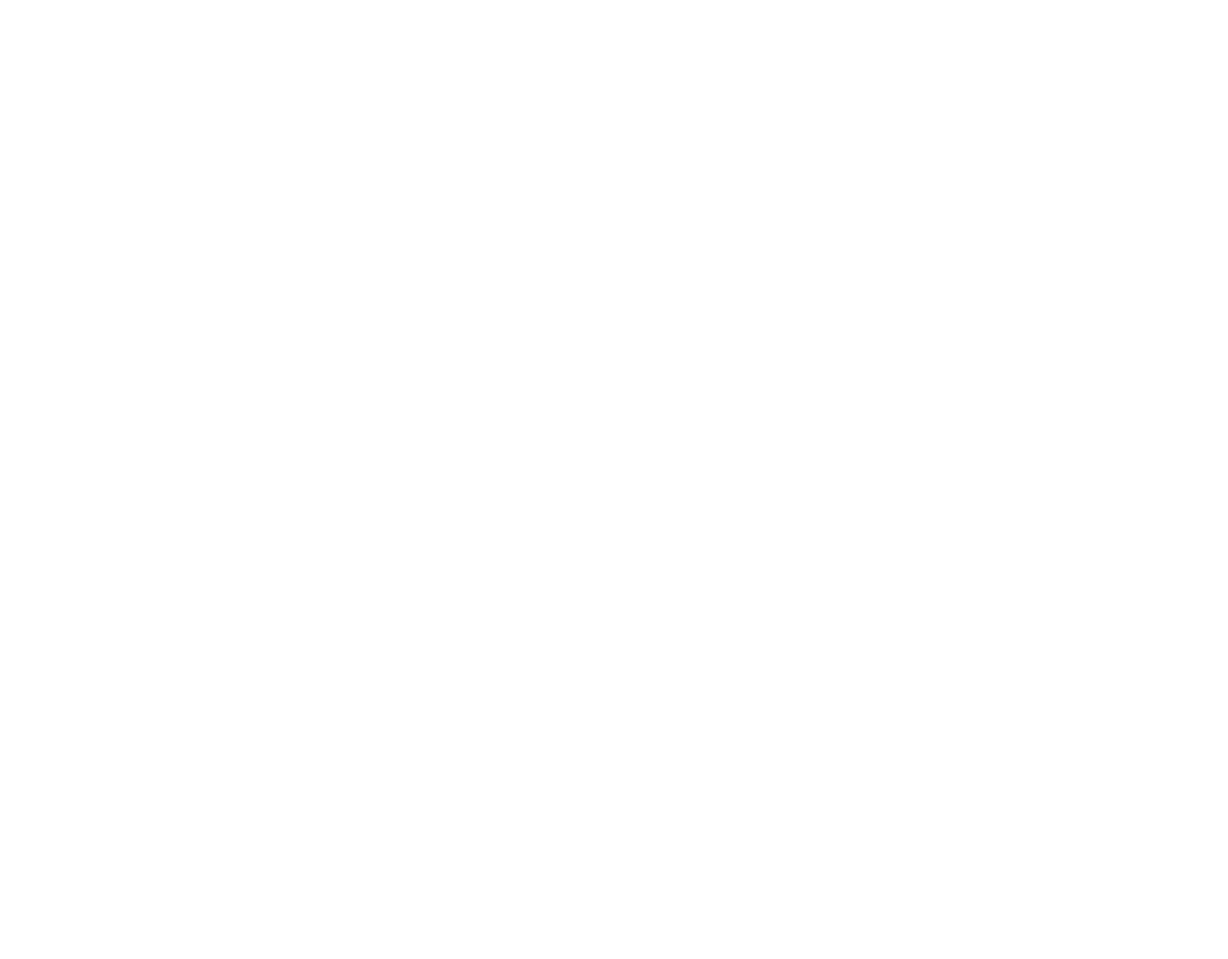
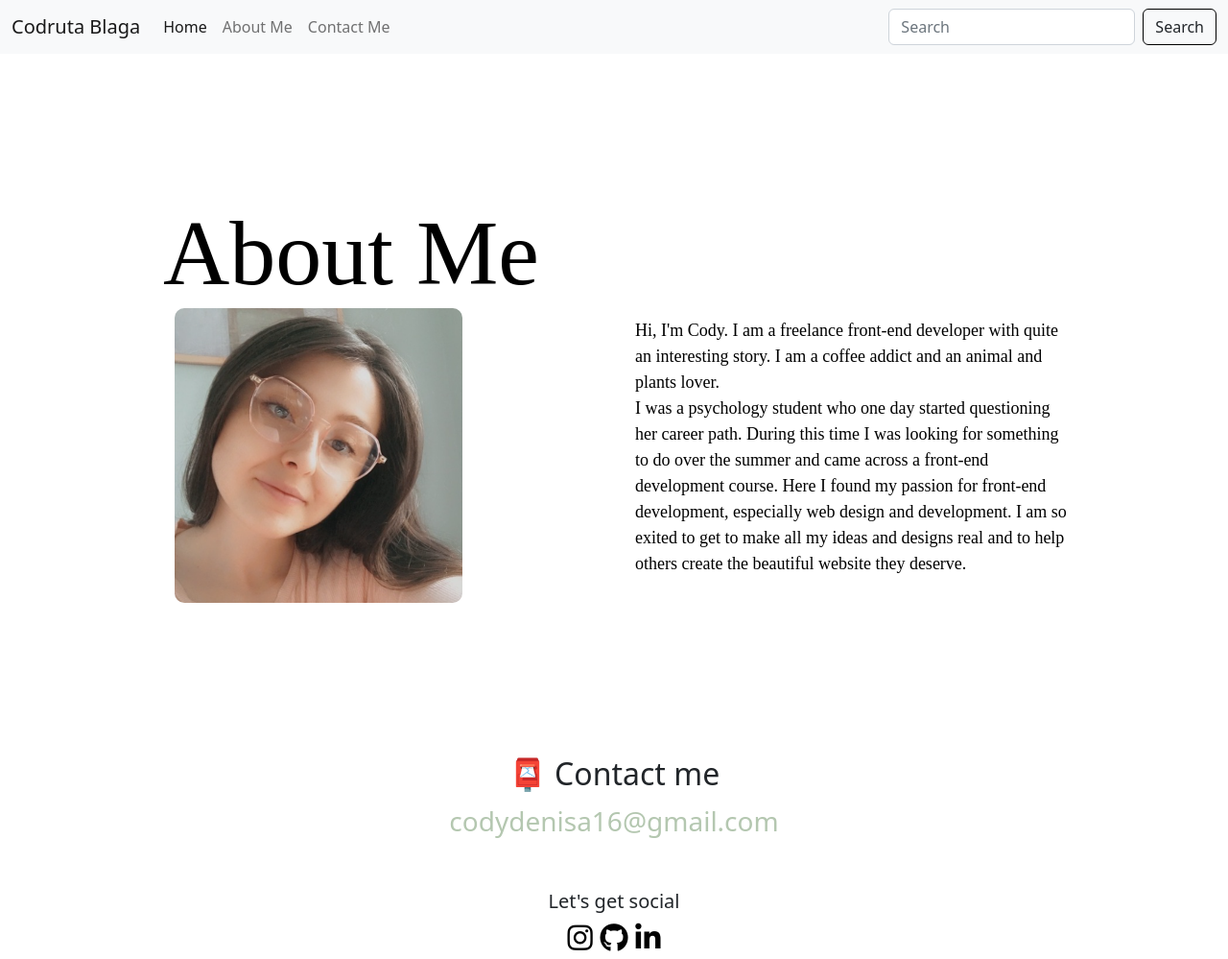
Before and after one commit to codycodu/portofolio-project, a plain HTML site: page about.html in a window 1280 px wide. Shown: the whole page at 96% size. Before the commit the page ends 800 px from the top, so only its background shows below. Drawn offline with nearby package versions, Linux system fonts and the light colour scheme.

Commit message:
About page updated

```diff
--- a/about.html
+++ b/about.html
@@ -1,12 +1,99 @@
 <!DOCTYPE html>
 <html lang="en">
-<head>
-    <meta charset="UTF-8">
-    <meta http-equiv="X-UA-Compatible" content="IE=edge">
-    <meta name="viewport" content="width=device-width, initial-scale=1.0">
+  <head>
+    <meta charset="UTF-8" />
+    <meta http-equiv="X-UA-Compatible" content="IE=edge" />
+    <meta name="viewport" content="width=device-width, initial-scale=1.0" />
+    <link
+      href="https://cdn.jsdelivr.net/npm/bootstrap@5.2.2/dist/css/bootstrap.min.css"
+      rel="stylesheet"
+      integrity="sha384-Zenh87qX5JnK2Jl0vWa8Ck2rdkQ2Bzep5IDxbcnCeuOxjzrPF/et3URy9Bv1WTRi"
+      crossorigin="anonymous"
+    />
+    <script
+      src="https://cdn.jsdelivr.net/npm/bootstrap@5.2.2/dist/js/bootstrap.bundle.min.js"
+      integrity="sha384-OERcA2EqjJCMA+/3y+gxIOqMEjwtxJY7qPCqsdltbNJuaOe923+mo//f6V8Qbsw3"
+      crossorigin="anonymous"
+    ></script>
+    <script
+      src="https://kit.fontawesome.com/71def6b447.js"
+      crossorigin="anonymous"
+    ></script>
+    <link rel="stylesheet" href="/styles/portofolio.css" />
+    <link rel="preconnect" href="https://fonts.googleapis.com" />
+    <link rel="preconnect" href="https://fonts.gstatic.com" crossorigin />
+    <link
+      href="https://fonts.googleapis.com/css2?family=Lato:wght@700&family=Roboto+Mono:wght@500&display=swap"
+      rel="stylesheet"
+    />
     <title>About Me</title>
-</head>
-<body>
-
-</body>
+  </head>
+  <body>
+    <nav class="navbar navbar-expand-lg sticky-top bg-light">
+      <div class="container-fluid">
+        <a class="navbar-brand" href="index.html" title="homepage">Codruta Blaga</a>
+        <button class="navbar-toggler" type="button" data-bs-toggle="collapse" data-bs-target="#navbarSupportedContent" aria-controls="navbarSupportedContent" aria-expanded="false" aria-label="Toggle navigation">
+          <span class="navbar-toggler-icon"></span>
+        </button>
+        <div class="collapse navbar-collapse" id="navbarSupportedContent">
+          <ul class="navbar-nav me-auto mb-2 mb-lg-0">
+            <li class="nav-item">
+              <a class="nav-link active" aria-current="page" href="index.html">Home</a>
+            </li>
+            <li class="nav-item">
+              <a class="nav-link" href="about.html">About Me</a>
+            </li>
+            <li class="nav-item">
+              <a class="nav-link" href="about.html#contact">
+                  Contact Me
+              </a>
+            </li>
+          </ul>
+          <form class="d-flex" role="search">
+            <input class="form-control me-2" type="search" placeholder="Search" aria-label="Search">
+            <button class="btn search-btn" type="submit">Search</button>
+          </form>
+        </div>
+      </div>
+    </nav>
+    <div class="about-hero">
+      <h1>About Me</h>
+        <div class="container">
+            <div class="row" id="about-hero">
+                <div class="col-6">
+        <img src="images/selfie.png" class="profile-pic" />
+        </div>
+        <div class="col-6">
+        <p class="about-paragraph">
+          Hi, I'm Cody. I am a freelance front-end developer with quite an
+          interesting story. I am a coffee addict and an animal and plants
+          lover. <br />
+          I was a psychology student who one day started questioning her career
+          path. During this time I was looking for something to do over the
+          summer and came across a front-end development course. Here I found my
+          passion for front-end development, especially web design and
+          development. I am so exited to get to make all my ideas and designs
+          real and to help others create the beautiful website they deserve.
+        </p>
+        </div>
+        </div>
+        </div>
+    </div>
+     <div id="contact">
+      <h2>📮 Contact me</h2>
+      <a href="mailto:codydenisa16@gmail.com" class="email-link mb-5">
+        codydenisa16@gmail.com
+      </a>
+    </div>
+    <footer>
+      <div class="footer">
+      <div class="footer-title">Let's get social</div>
+      <ul class="social-icons">
+        <a href=""><i class="fa-brands fa-instagram"></i></a>
+        <a href="https://github.com/codycodu/portofolio-project" target="_blank"><i class="fa-brands fa-github"></i></a>
+        <a href="https://www.linkedin.com/in/codruta-blaga-400a341b7/" target="_blank"><i class="fa-brands fa-linkedin-in"></i></a>
+      </ul>
+      </div>
+    </footer>
+  </body>
 </html>
--- a/styles/portofolio.css
+++ b/styles/portofolio.css
@@ -7,10 +7,7 @@
 
 body {
   background: white;
-}
-
-.hero-background {
-  background-image: url(https://images.pexels.com/photos/62693/pexels-photo-62693.jpeg?auto=compress&cs=tinysrgb&w=1260&h=750&dpr=2);
+  margin: 0!important;
 }
 
 h1 {
@@ -26,21 +23,7 @@ h2 {
 
 footer {
   text-align: center;
-}
-
-.footer {
-  background-image: url(https://images.pexels.com/photos/62693/pexels-photo-62693.jpeg?auto=compress&cs=tinysrgb&w=1260&h=750&dpr=2);
-  padding: 20px;
-}
-
-.footer-title {
-  font-size: 20px;
-  text-align: center;
-}
-
-.social-icons {
-  font-size: 30px;
-  padding-left: 0;
+  margin:0!important;
 }
 
 a {
@@ -49,6 +32,45 @@ a {
 
 a:hover {
   color: --primary-color!important;
+}
+
+.profile-pic {
+  max-width: 100%;
+  width: 300px;
+  border-radius: 10px;
+}
+
+.hero-background {
+  background-image: url(https://images.pexels.com/photos/62693/pexels-photo-62693.jpeg?auto=compress&cs=tinysrgb&w=1260&h=750&dpr=2);
+}
+
+.footer-title {
+  font-size: 20px;
+  text-align: center;
+}
+
+.email-link {
+  display: flex;
+  justify-content: center;
+  color: var(--primary-color);
+  font-size: 28px;
+  text-decoration: none;
+}
+
+.email-link:hover {
+  text-decoration: underline;
+  color: darkgreen;
+}
+
+#contact {
+  text-align: center;
+}
+
+.social-icons {
+  font-size: 30px;
+  padding-left: 0;
+  margin-bottom: 0px;
+  padding-bottom: 0px;
 }
 
 .hero {
@@ -74,10 +96,6 @@ a:hover {
   padding: 15px 30px;
 }
 
-container {
-  margin-bottom: 20px;
-}
-
 .info-link {
   border-radius: 4px;
   padding: 20px 15px;
@@ -95,14 +113,6 @@ container {
   box-shadow: var(--box-shadow);
   color: rgb(255, 255, 255);
   border: none;
-}
-
-.open-projects-btn {
-
-}
-
-#weather-btn {
-text-align: right!important;
 }
 
 .row {
@@ -166,6 +176,10 @@ p {
   text-align: right;
 }
 
+.search-btn {
+  border: 1px solid black;
+}
+
 @media (max-width: 575px) {
   h1,
   .about-me {
@@ -196,10 +210,6 @@ p {
     margin-bottom: 20px;
   }
 
-  footer {
-    margin-top: 40px;
-  }
-
   .open-projects-btn {
     text-align: center;
   }
@@ -207,8 +217,28 @@ p {
   #weather-btn {
     text-align: center!important;
   }
+   #contact,
+  .email-link {
+    font-size: 20px;
+  }
 }
 
-.search-btn {
-  border: 1px solid black;
+.about-hero h1{
+  margin-bottom: 0px;
+  margin-left: 20px;
+  padding: 50px;
 }
+
+.about-hero {
+  padding: 100px;
+}
+
+
+#about-hero {
+  margin-top: 0px;
+  padding-left: 0;
+}
+
+#weather-btn {
+text-align: right!important;
+}
```
Also changed, not shown: index.html (+1 -1 lines), images/selfie.png (added).
